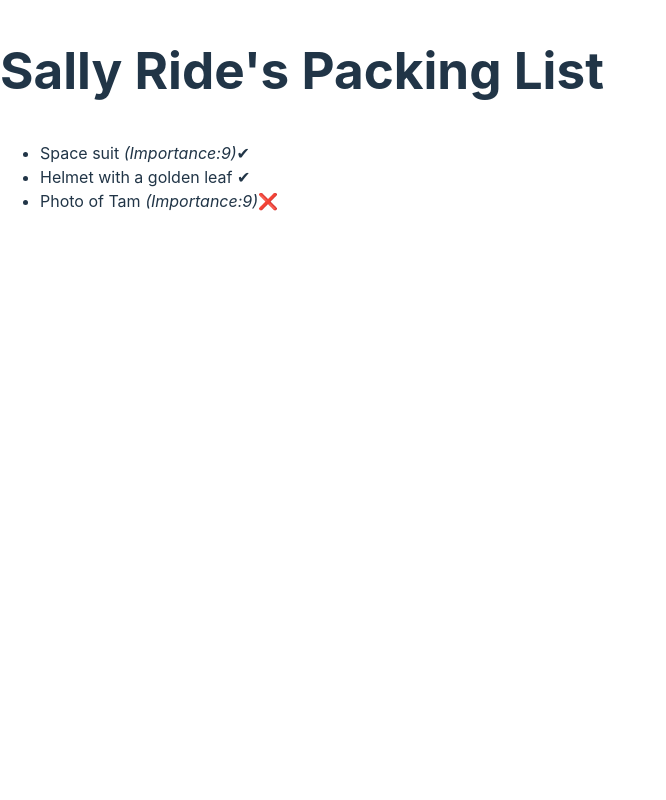
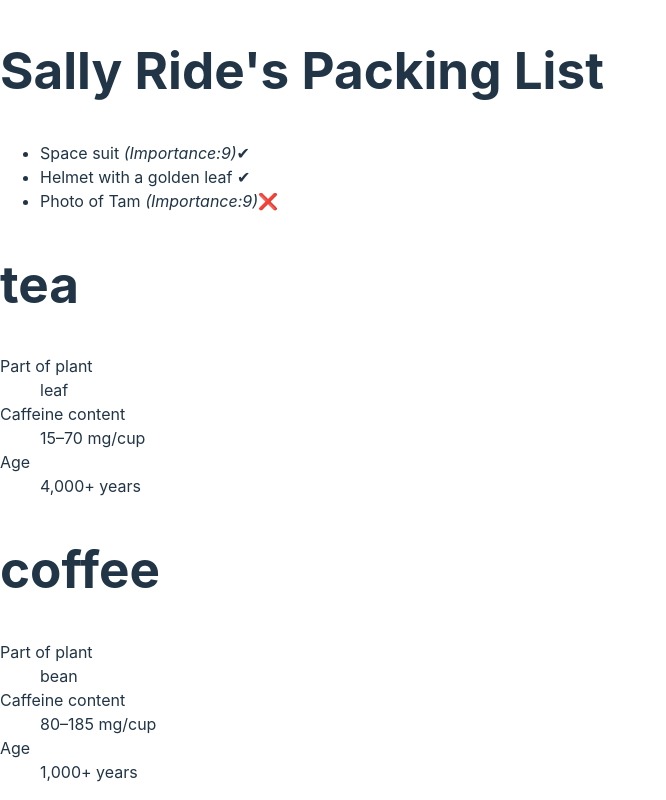
Before and after one commit to Jonathancsanon/react-things, a React (Vite) app: page / in a window 1280 px wide. Shown: the part 1095-1895 px from the top of the page, without its empty margins (0-666 px from the left). Before the commit the page ends 1324 px from the top, so only its background shows below. Built offline with nearby package versions, Linux system fonts and the light colour scheme.

Commit message:
Challenge 3 of 3: Refactor a series of ? : to if and variables

```diff
--- a/src/App.jsx
+++ b/src/App.jsx
@@ -1,5 +1,6 @@
 import Bio from "./Bio";
 import Congratulations from "./Congratulations";
+import DrinkList from "./DrinkList";
 import Gallery from "./Gallery";
 import PackingList from "./PackingList";
 import TodoList from "./ToDoList";
@@ -12,6 +13,7 @@
       <Bio />
       <TodoList />
       <PackingList />
+      <DrinkList />
     </>
   );
 }
--- /dev/null
+++ b/src/Drink.jsx
@@ -0,0 +1,26 @@
+function Drink({ name }) {
+  let partOfPlant, caffeineContent, age;
+  if (name === "tea") {
+    partOfPlant = "leaf";
+    caffeineContent = "15–70 mg/cup";
+    age = "4,000+ years";
+  } else {
+    partOfPlant = "bean";
+    caffeineContent = "80–185 mg/cup";
+    age = "1,000+ years";
+  }
+  return (
+    <section>
+      <h1>{name}</h1>
+      <dl>
+        <dt>Part of plant</dt>
+        <dd>{partOfPlant}</dd>
+        <dt>Caffeine content</dt>
+        <dd>{caffeineContent}</dd>
+        <dt>Age</dt>
+        <dd>{age}</dd>
+      </dl>
+    </section>
+  );
+}
+export default Drink;
--- /dev/null
+++ b/src/DrinkList.jsx
@@ -0,0 +1,9 @@
+import Drink from "./Drink";
+export default function DrinkList() {
+  return (
+    <div>
+      <Drink name="tea" />
+      <Drink name="coffee" />
+    </div>
+  );
+}
```
